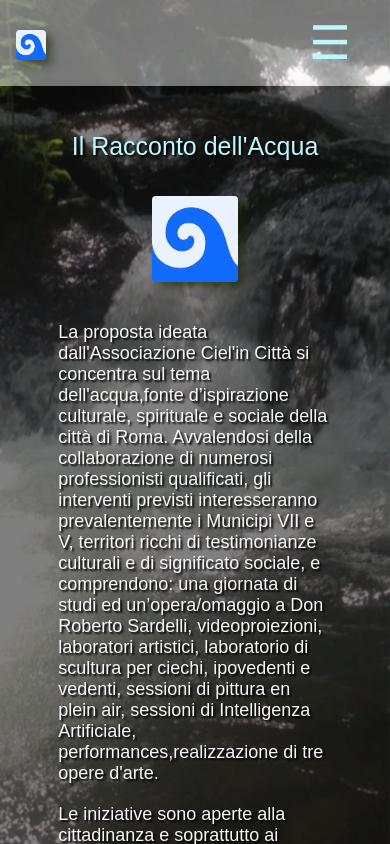
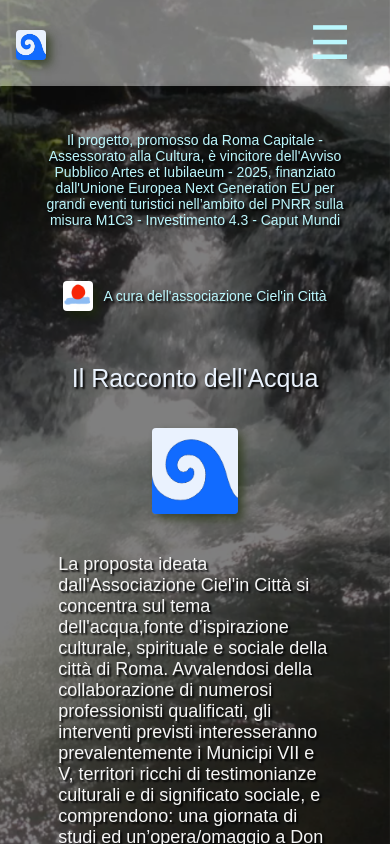
Before and after one commit to fguerin555/aqua, a React (Create React App) app: page / in a window 390 px wide. Built offline with nearby package versions, Linux system fonts and the light colour scheme.

Commit message:
modifsBando/Credits

```diff
--- a/src/components/Footer.js
+++ b/src/components/Footer.js
@@ -1,7 +1,7 @@
 import React from "react";
 
 import styles from "./Footer.module.css";
-import Partners from "../assets/LogosPartners/SponsorsBandeauTransparent.png";
+import Partners from "../assets/LogosPartners/BandaLoghiPNRR.png";
 
 const Footer = () => {
   return (
--- a/src/components/Footer.module.css
+++ b/src/components/Footer.module.css
@@ -6,7 +6,6 @@
   justify-content: flex-start; /* Déplacer les éléments vers la gauche */
   align-items: center;
   /* padding: 2em 2em; */
-
   background: rgba(245, 245, 245, 0.443);
 }
 
--- a/src/locales/en/translation.json
+++ b/src/locales/en/translation.json
@@ -11,6 +11,8 @@
   },
   "home": {
     "backgroundAlt": "River water with light reflections",
+    "CiCpresenta": "By the association Ciel'in Città",
+    "credits": "The project, promoted by Roma Capitale - Assessorato alla Cultura, is the winner of the Public Notice Artes et Iubilaeum - 2025, financed by the European Union Next Generation EU for major tourism events within the framework of the PNRR on measure M1C3 - Investment 4.3 - Caput Mundi",
     "title": "The Tale of Water",
     "paragraph1": "The proposal conceived by the Association Ciel'in Città focuses on the theme of water, source of cultural, spiritual and social inspiration of the city of Rome. With the collaboration of many qualified professionals, the interventions will mainly concern Municipalities VII and V, territories rich in cultural testimonies and social significance, and include: a day of studies and an opera/ homage to Don Roberto Sardelli, video projections, artistic workshops, sculpture workshop for the blind, visually impaired and sighted, sessions de pittura en plein air, sessions of Artificial Intelligence, performances, creation of three works of art.",
     "paragraph2": "The initiatives are open to citizens and especially to pilgrims, offering a real moment of reflection and participation beyond easy stereotypes. Promotion of active citizenship and social inclusion: The project involves local communities in cultural activities, such as artistic workshops in schools, public video projections near aqueducts, painting and Artificial Intelligence sessions in symbolic places of the territory, and the creation of works that variously interpret the theme of water. Enhancement of the territory: Municipalities VII and V, rich in cultural associations and artists' studios, will be at the center of a dialogue between artists, institutions, and communities, with the aim of strengthening the cultural identity of the territory and attracting residents and pilgrims of the Jubilee 2025.",
--- a/src/locales/fr/translation.json
+++ b/src/locales/fr/translation.json
@@ -11,6 +11,9 @@
   },
   "home": {
     "backgroundAlt": "Eau de rivière avec reflets de lumière",
+    "CiCpresenta": "Par l'association Ciel'in Città",
+    "credits": "Le projet, promu par Roma Capitale - Assessorato alla Cultura, est lauréat de l’Avis Public Artes et Iubilaeum - 2025, financé par l’Union Européenne Next Generation EU pour les grands événements touristiques dans le cadre du PNRR sur la mesure M1C3 - Investissement 4.3 - Caput Mundi",
+    "pageTitle": " in Città",
     "title": "Le Récit de l'Eau",
     "paragraph1": "La proposition conçue par l’Association Cie’in Città se concentre sur le thème de l’eau, source d’inspiration culturelle, spirituelle et sociale de la ville de Rome. Grâce à la collaboration de nombreux professionnels qualifiés, les interventions prévues concerneront principalement les municipalités VII et V, des territoires riches en témoignages culturels et d’importance sociale, et comprennent : une journée d’études et un opéra / hommage à Don Roberto Sardelli, des projections vidéo, des ateliers artistiques, atelier de sculpture pour les aveugles, les malvoyants et les malvoyants, des séances de peinture en plein air, des sessions d’intelligence artificielle, performances, réalisation de trois œuvres d’art.",
     "paragraph2": "Les initiatives sont ouvertes à la citoyenneté et surtout aux pèlerins à qui l'on offre un réel moment de réflexion et de participation au-delà des stéréotypes faciles. Promotion de la citoyenneté active et inclusion sociale : Le projet implique les communautés locales dans des activités culturelles, comme des ateliers artistiques dans les écoles, des vidéoprojections publiques près des aqueducs, des sessions de peinture et d'Intelligence Artificielle dans des lieux symboliques du territoire, la réalisation d'œuvres qui interprètent diversement le thème de l'eau. Valorisation du territoire : Les Municipalités VII et V, riches en associations culturelles et ateliers d’artistes, seront au centre d’un dialogue entre artistes, institutions et communautés, dans le but de renforcer l’identité culturelle du territoire et d’attirer résidents et pèlerins du Jubilé 2025.",
--- a/src/locales/it/translation.json
+++ b/src/locales/it/translation.json
@@ -11,6 +11,9 @@
   },
   "home": {
     "backgroundAlt": "Acqua di fiume con riflessi di luce",
+    "CiCpresenta": "A cura dell'associazione Ciel'in Città",
+    "credits": "Il progetto, promosso da Roma Capitale - Assessorato alla Cultura, è vincitore dell'Avviso Pubblico Artes et Iubilaeum - 2025, finanziato dall'Unione Europea Next Generation EU per grandi eventi turistici nell’ambito del PNRR sulla misura M1C3 - Investimento 4.3 - Caput Mundi",
+
     "title": "Il Racconto dell'Acqua",
     "paragraph1": "La proposta ideata dall'Associazione Ciel'in Città si concentra sul tema dell'acqua,fonte d’ispirazione culturale, spirituale e sociale della città di Roma. Avvalendosi della collaborazione di numerosi professionisti qualificati, gli interventi previsti interesseranno prevalentemente i Municipi VII e V, territori ricchi di testimonianze culturali e di significato sociale, e comprendono: una giornata di studi ed un’opera/omaggio a Don Roberto Sardelli, videoproiezioni, laboratori artistici, laboratorio di scultura per ciechi, ipovedenti e vedenti, sessioni di pittura en plein air, sessioni di Intelligenza Artificiale, performances,realizzazione di tre opere d'arte.",
     "paragraph2": "Le iniziative sono aperte alla cittadinanza e soprattutto ai pellegrini cui si offre un reale momento di riflessione e partecipazione al di là di facili stereotipi. Promozione della cittadinanza attiva e inclusione sociale: Il progetto coinvolge le comunità locali in attività culturali, come laboratori artistici nelle scuole, videoproiezioni pubbliche nei pressi degli acquedotti, sessioni di pittura e di Intelligenza Artificiale in luoghi simbolici del territorio, realizzazione di opere che interpretano variamente il tema dell'acqua.Valorizzazione del territorio: I Municipi VII e V, ricchi di associazioni culturali e studi d’artista, saranno al centro di un dialogo tra artisti, istituzioni e comunità, con l’obiettivo di rafforzare l’identità culturale del territorio e attrarre residenti e pellegrini del Giubileo 2025.",
--- a/src/pages/HomePageFile/HomePage.js
+++ b/src/pages/HomePageFile/HomePage.js
@@ -3,6 +3,7 @@ import React from "react";
 import styles from "./HomePage.module.css";
 import { useTranslation } from "react-i18next";
 import Logo from "../../assets/images/LogoOndaBlue2.png";
+import LogoCiC from "../../assets/images/LogoCiC.png";
 import BackgroundFoto from "../../assets/images/BackgroundFoto5.png";
 
 const Home = () => {
@@ -13,6 +14,14 @@ const Home = () => {
       <div className={styles.HomePage}>
         <div className={styles.BackgroundFoto}>
           <img src={BackgroundFoto} alt={t("home.backgroundAlt")} />
+        </div>
+        <div className={styles.Credits}>
+          <p>{t("home.credits")}</p>
+        </div>
+
+        <div className={styles.CiCpresenta}>
+          <img src={LogoCiC} alt={t("links.logoCiC")} />
+          <p>{t("home.CiCpresenta")}</p>
         </div>
         <div className={styles.HomePageContentA}>
           <p>{t("home.title")}</p>
--- a/src/pages/HomePageFile/HomePage.module.css
+++ b/src/pages/HomePageFile/HomePage.module.css
@@ -39,8 +39,8 @@
 }
 
 .HomePageContentA p {
-  font-size: 35px;
-  color: #bbf7fd;
+  font-size: 40px;
+  color: #e9f2fd;
   font-family: "Poppins-Medium", Arial, sans-serif;
   text-shadow: 2px 2px 2px #000;
   margin-top: 30px;
@@ -65,6 +65,60 @@
   box-shadow: 5px 5px 10px #19280199;
 }
 
+.LogoCiC {
+  margin-top: 10px;
+  margin-bottom: 10px;
+  display: flex; /* Active Flexbox */
+  align-items: center; /* Aligne verticalement l'image et le lien au centre */
+  justify-content: center;
+}
+
+.LogoCic img {
+  width: 50px;
+  height: 50px;
+  margin-right: 10px;
+  box-shadow: 5px 5px 10px #19280199;
+  border-radius: 4px;
+}
+
+.CiCpresenta {
+  display: flex;
+  align-items: center; /* Aligne verticalement les éléments au centre */
+  padding: 1rem;
+  text-align: center;
+}
+
+.CiCpresenta p {
+  font-size: 20px;
+  color: #bbf7fd;
+  font-family: "Poppins-Medium", Arial, sans-serif;
+  text-shadow: 2px 2px 2px #000;
+  position: relative;
+  z-index: 1;
+}
+
+.CiCpresenta img {
+  width: 50px;
+  height: 50px;
+  margin-right: 10px;
+  box-shadow: 5px 5px 10px #19280199;
+  border-radius: 4px;
+}
+.Credits {
+  display: flex;
+  align-items: center; /* Aligne verticalement les éléments au centre */
+  justify-content: center; /* Centre horizontalement */
+  padding: 1rem;
+  text-align: center;
+}
+.Credits p {
+  font-size: 20px;
+  color: #bbf7fd;
+  font-family: "Poppins-Medium", Arial, sans-serif;
+  text-shadow: 2px 2px 2px #000;
+  position: relative;
+  z-index: 1;
+}
 .HomePageContentB {
   position: relative;
   z-index: 1;
@@ -87,6 +141,17 @@
   .HomePageContentA p {
     font-size: 30px;
   }
+  .CiCpresenta img {
+    width: 45px;
+    height: 45px;
+  }
+  .Credits p {
+    font-size: 18px;
+  }
+
+  .CiCpresenta p {
+    font-size: 18px;
+  }
   .HomePageContentB p {
     font-size: 22px;
   }
@@ -95,6 +160,17 @@
   .HomePageContentA p {
     font-size: 27px;
   }
+  .CiCpresenta img {
+    width: 35px;
+    height: 35px;
+  }
+  .Credits p {
+    font-size: 16px;
+  }
+  .CiCpresenta p {
+    font-size: 16px;
+  }
+
   .HomePageContentB p {
     font-size: 20px;
   }
@@ -103,6 +179,16 @@
   .HomePageContentA p {
     font-size: 25px;
   }
+  .Credits p {
+    font-size: 14px;
+  }
+  .CiCpresenta img {
+    width: 30px;
+    height: 30px;
+  }
+  .CiCpresenta p {
+    font-size: 14px;
+  }
   .HomePageContentB p {
     font-size: 18px;
   }
--- a/src/pages/LinksPageFile/LinksPage.js
+++ b/src/pages/LinksPageFile/LinksPage.js
@@ -11,6 +11,7 @@ const LinksPage = () => {
       <div className={styles.BackgroundFoto}>
         <img src={BackgroundFoto} alt={t("home.backgroundAlt")} />
       </div>
+
       <div className={styles.LinksPageTitle}>
         <p>{t("links.pageTitle")}</p>
       </div>
```
Also changed, not shown: src/assets/LogosPartners/BandaLoghiPNRR.png (added).
